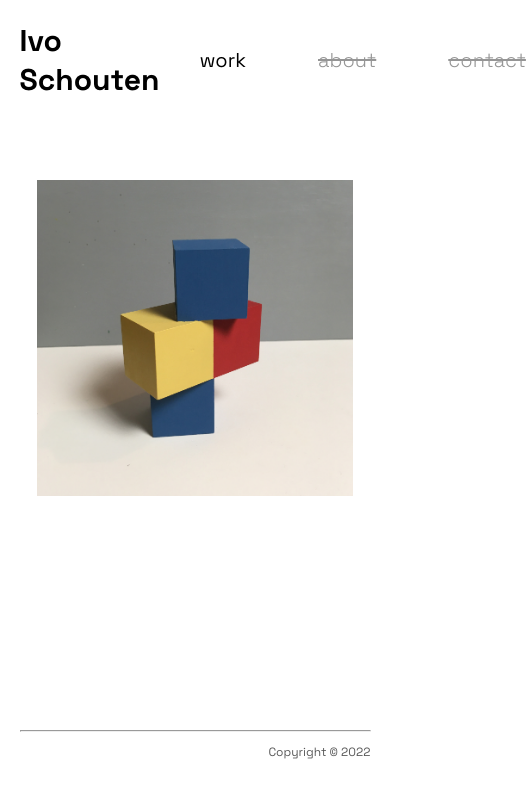
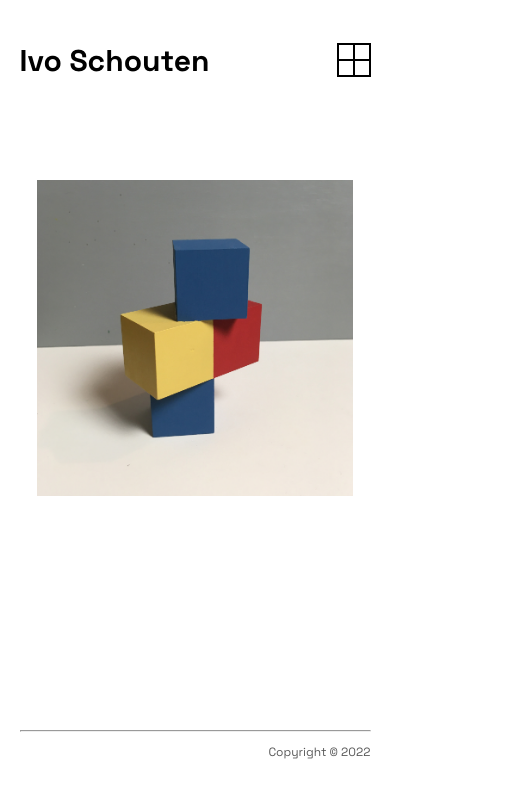
Before and after one commit to levischouten/landing-page-artist, a React (Create React App) app: page / in a window 390 px wide. Shown: the top 798 px of the page, 526 px wide, since content can reach past the window. Built offline with nearby package versions, Linux system fonts and the light colour scheme.

Commit message:
Updated icon

```diff
--- a/package.json
+++ b/package.json
@@ -1,6 +1,7 @@
 {
   "name": "landing-page-artist",
   "version": "0.1.0",
+  "homepage": "https://levischouten.github.io/landing-page-artist/",
   "private": true,
   "dependencies": {
     "@testing-library/jest-dom": "^5.16.4",
--- a/src/components/Header.tsx
+++ b/src/components/Header.tsx
@@ -30,14 +30,27 @@ const Title = styled(Link)`
   color: black;
 `;
 
-const MenuIcon = styled.button`
+const MenuIcon = styled.div`
+  display: grid;
+  border: 1px solid black;
+  width: 2rem;
+  height: 2rem;
+  z-index: 20;
   cursor: pointer;
-  font-size: 2.5rem;
-  background-color: transparent;
-  border: none;
-  padding: 0;
-  z-index: 20;
-  color: black;
+`;
+
+const MenuIconClosed = styled(MenuIcon)`
+  grid-template-rows: repeat(2, 1fr);
+  grid-template-columns: repeat(2, 1fr);
+`;
+
+const MenuIconOpen = styled(MenuIcon)`
+  grid-template-rows: repeat(2, 1fr);
+  grid-template-columns: repeat(1, 1fr);
+`;
+
+const MenuIconClosedItem = styled.div`
+  border: 1px solid black;
 `;
 
 const CollapsedMenu = styled.ol`
@@ -45,16 +58,18 @@ const CollapsedMenu = styled.ol`
   z-index: 10;
   list-style: none;
   right: 0;
-  top: 0;
+  top: 1.7rem;
   text-align: right;
   background-color: white;
-  padding: 100px 50px;
-  padding-right: 1rem;
-  margin: 0;
+  padding-left: 1rem;
+  padding-top: 0.5rem;
+  padding-bottom: 1rem;
+  padding-right: 2rem;
+  border: 2px solid black;
   box-sizing: border-box;
-  height: 100vh;
-  box-shadow: rgba(107, 107, 107, 0.1) -20px 0px 20px;
-  animation: ${slide} 0.3s ease-in;
+  /* height: 100vh; */
+  /* box-shadow: rgba(107, 107, 107, 0.1) -20px 0px 20px; */
+  /* animation: ${slide} 0.3s ease-in; */
 `;
 
 const Menu = styled.ol`
@@ -66,6 +81,7 @@ const Menu = styled.ol`
 const MenuItem = styled.li`
   font-size: 1.3rem;
   text-decoration: none;
+  text-align: left;
 `;
 
 interface LinkWrapperProps {
@@ -111,9 +127,9 @@ const useOutsideAlert = (
 
 const Header = () => {
   const [menuIsActive, setMenuIsActive] = useState(false);
-  const [isMobile, setIsMobile] = useState(false);
+  const [isMobile, setIsMobile] = useState(window.innerWidth < 750);
   const menuRef = useRef<HTMLOListElement>(null);
-  const menuIcon = useRef<HTMLButtonElement>(null);
+  const menuIcon = useRef<HTMLDivElement>(null);
 
   const handleResize = () => {
     if (window.innerWidth < 750) {
@@ -142,21 +158,23 @@ const Header = () => {
       {isMobile ? (
         <>
           {menuIsActive ? (
-            <MenuIcon
+            <MenuIconOpen
+              ref={menuIcon}
+              onClick={() => setMenuIsActive(menuIsActive)}
+            >
+              <MenuIconClosedItem></MenuIconClosedItem>
+              <MenuIconClosedItem></MenuIconClosedItem>
+            </MenuIconOpen>
+          ) : (
+            <MenuIconClosed
               ref={menuIcon}
               onClick={() => setMenuIsActive(!menuIsActive)}
-              className="material-icons"
             >
-              menu_open
-            </MenuIcon>
-          ) : (
-            <MenuIcon
-              ref={menuIcon}
-              onClick={() => setMenuIsActive(!menuIsActive)}
-              className="material-icons"
-            >
-              menu
-            </MenuIcon>
+              <MenuIconClosedItem></MenuIconClosedItem>
+              <MenuIconClosedItem></MenuIconClosedItem>
+              <MenuIconClosedItem></MenuIconClosedItem>
+              <MenuIconClosedItem></MenuIconClosedItem>
+            </MenuIconClosed>
           )}
           {menuIsActive && (
             <CollapsedMenu ref={menuRef}>
```
